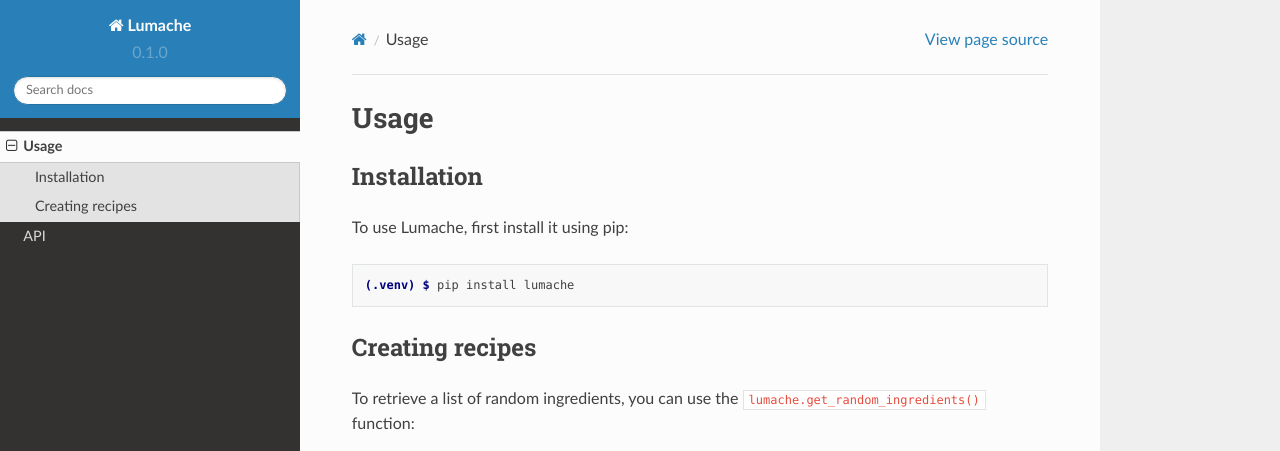
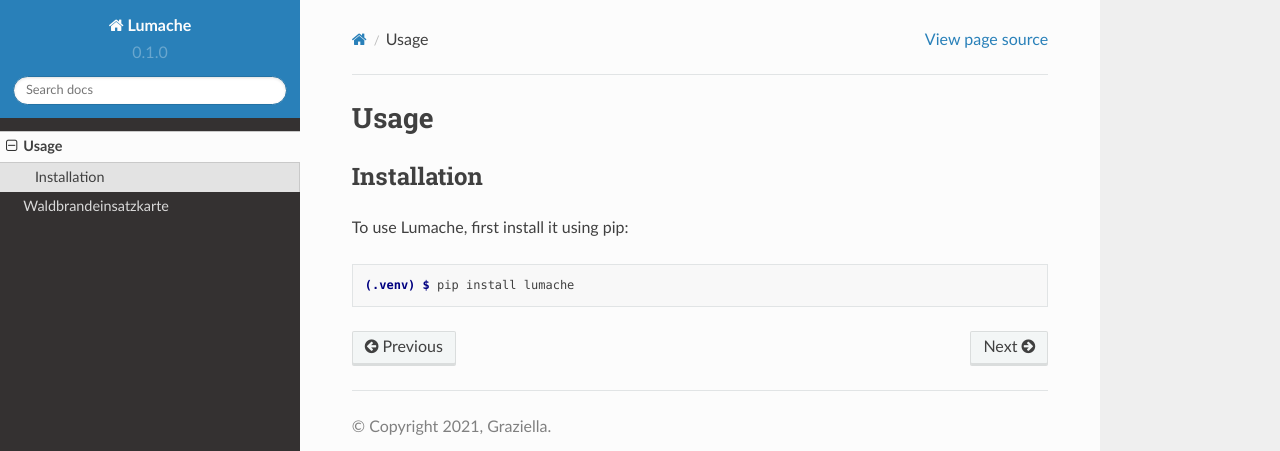
Before and after one commit to landeszentrumwald/waldkarten-docs, a Sphinx documentation site: the page built from docs/source/usage.rst, in a window 1280 px wide and 1095 px high. Shown: the top 451 px of the window. Built offline with Sphinx 7.4.7 and the Read the Docs theme 2.0.0, drawn with Linux system fonts in a browser that asks for light colours; some of the changed text lies outside the part shown.

Commit message:
Get it working

```diff
--- a/docs/source/index.rst
+++ b/docs/source/index.rst
@@ -7,7 +7,7 @@
 and offers a *simple* and *intuitive* API.
 
 Check out the :doc:`usage` section for further information, including
-how to :ref:`installation` the project.
+how to :ref:`erklärung` the project. :doc:`waldbrandeinsatzkarte`
 
 .. note::
 
@@ -19,4 +19,4 @@
 .. toctree::
 
    usage
-   api
+   waldbrandeinsatzkarte
--- a/docs/source/usage.rst
+++ b/docs/source/usage.rst
@@ -11,23 +11,3 @@
 .. code-block:: console
 
    (.venv) $ pip install lumache
-
-Creating recipes
-----------------
-
-To retrieve a list of random ingredients,
-you can use the ``lumache.get_random_ingredients()`` function:
-
-.. autofunction:: lumache.get_random_ingredients
-
-The ``kind`` parameter should be either ``"meat"``, ``"fish"``,
-or ``"veggies"``. Otherwise, :py:func:`lumache.get_random_ingredients`
-will raise an exception.
-
-.. autoexception:: lumache.InvalidKindError
-
-For example:
-
->>> import lumache
->>> lumache.get_random_ingredients()
-['shells', 'gorgonzola', 'parsley']
--- /dev/null
+++ b/docs/source/waldbrandeinsatzkarte.rst
@@ -0,0 +1,7 @@
+Waldbrandeinsatzkarte
+=====================
+
+.. _erklärung:
+
+Erklärung
+---------
```
Also changed, not shown: docs/source/api.rst (deleted, +0 -7 lines), .readthedocs.yaml (added).
